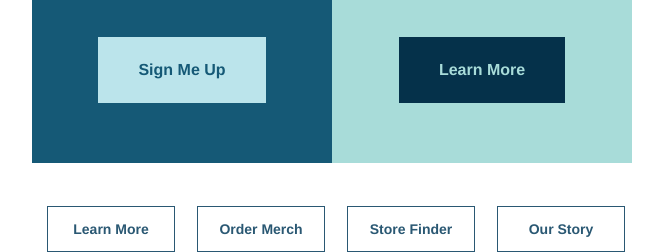
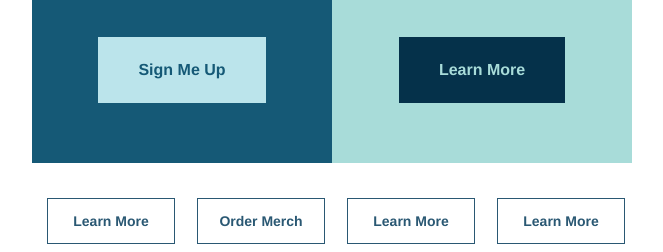
Before and after one commit to Danbowman1/athletic_brewing_email_clone, a plain HTML site: page index.html in a window 1280 px wide. Shown: the part 3331-3583 px from the top of the page, without its empty margins (308-971 px from the left). Drawn offline with Linux system fonts and the light colour scheme.

Commit message:
four-column padding fix

```diff
--- a/index.html
+++ b/index.html
@@ -410,7 +410,7 @@
 
                                             <table class="content" style="border-spacing: 0;text-align:center;Margin-left:15px;" role="presentation">
                                             <tr>
-                                                <td style="padding: 9px 10px;">
+                                                <td style="padding: 5px 10px;">
                                                     <tr>
                                                         <td >
                                                             <table align="center" role="presentation" border="0" cellspacing="0" cellpadding="0" style="border-spacing: 0; background-color:#ffffff;border: 1px solid #2A5873;width: 128px;" border="0">
@@ -441,7 +441,7 @@
 
                                                 <table class="content" style="border-spacing: 0;text-align:center;Margin-left:15px;" role="presentation">
                                                 <tr>
-                                                    <td style="padding: 9px 10px;">
+                                                    <td style="padding: 5px 10px;">
                                                         <tr>
                                                             <td >
                                                                 <table align="center" role="presentation" border="0" cellspacing="0" cellpadding="0" style="border-spacing: 0; background-color:#ffffff;border: 1px solid #2A5873;width: 128px;" border="0">
@@ -472,13 +472,13 @@
 
                                                 <table class="content" style="border-spacing: 0;text-align:center;Margin-left:15px;" role="presentation">
                                                 <tr>
-                                                    <td style="padding: 9px 10px;">
+                                                    <td style="padding: 5px 10px;">
                                                         <tr>
                                                             <td >
                                                                 <table align="center" role="presentation" border="0" cellspacing="0" cellpadding="0" style="border-spacing: 0; background-color:#ffffff;border: 1px solid #2A5873;width: 128px;" border="0">
                                                                     <tr>
                                                                         <td align="center" bgcolor="#ffffff" style="border: 1px solid 2A5873;">
-                                                                            <a href="#" target="_blank" style="font-size: 14px;font-weight:bold;text-decoration:none;color:#2A5873;padding:15px 0;display:inline-block;line-height:100%;text-align:center;font-family:helvetica;">Store Finder</a>
+                                                                            <a href="#" target="_blank" style="font-size: 14px;font-weight:bold;text-decoration:none;color:#2A5873;padding:15px 0;display:inline-block;line-height:100%;text-align:center;font-family:helvetica;">Learn More</a>
                                                                         </td>
                                                                     </tr>
                                                                 </table>
@@ -503,13 +503,13 @@
 
                                                 <table class="content" style="border-spacing: 0;text-align:center;Margin-left:15px;" role="presentation">
                                                 <tr>
-                                                    <td style="padding: 9px 10px;">
+                                                    <td style="padding: 5px 10px;">
                                                         <tr>
                                                             <td >
                                                                 <table align="center" role="presentation" border="0" cellspacing="0" cellpadding="0" style="border-spacing: 0; background-color:#ffffff;border: 1px solid #2A5873;width: 128px;" border="0">
                                                                     <tr>
                                                                         <td align="center" bgcolor="#ffffff" style="border: 1px solid 2A5873;">
-                                                                            <a href="#" target="_blank" style="font-size: 14px;font-weight:bold;text-decoration:none;color:#2A5873;padding:15px 0;display:inline-block;line-height:100%;text-align:center;font-family:helvetica;">Our Story</a>
+                                                                            <a href="#" target="_blank" style="font-size: 14px;font-weight:bold;text-decoration:none;color:#2A5873;padding:15px 0;display:inline-block;line-height:100%;text-align:center;font-family:helvetica;">Learn More</a>
                                                                         </td>
                                                                     </tr>
                                                                 </table>
```
